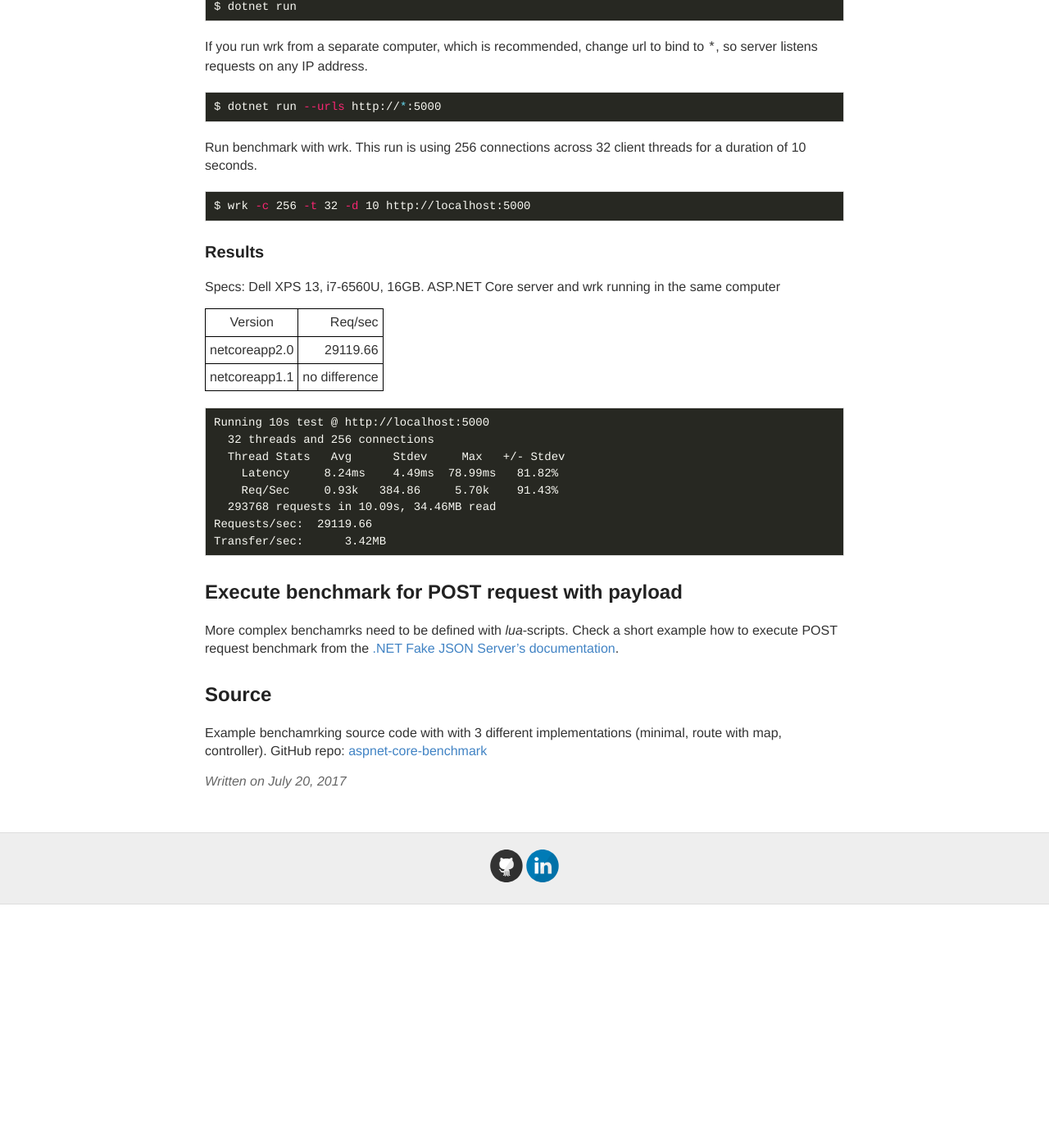
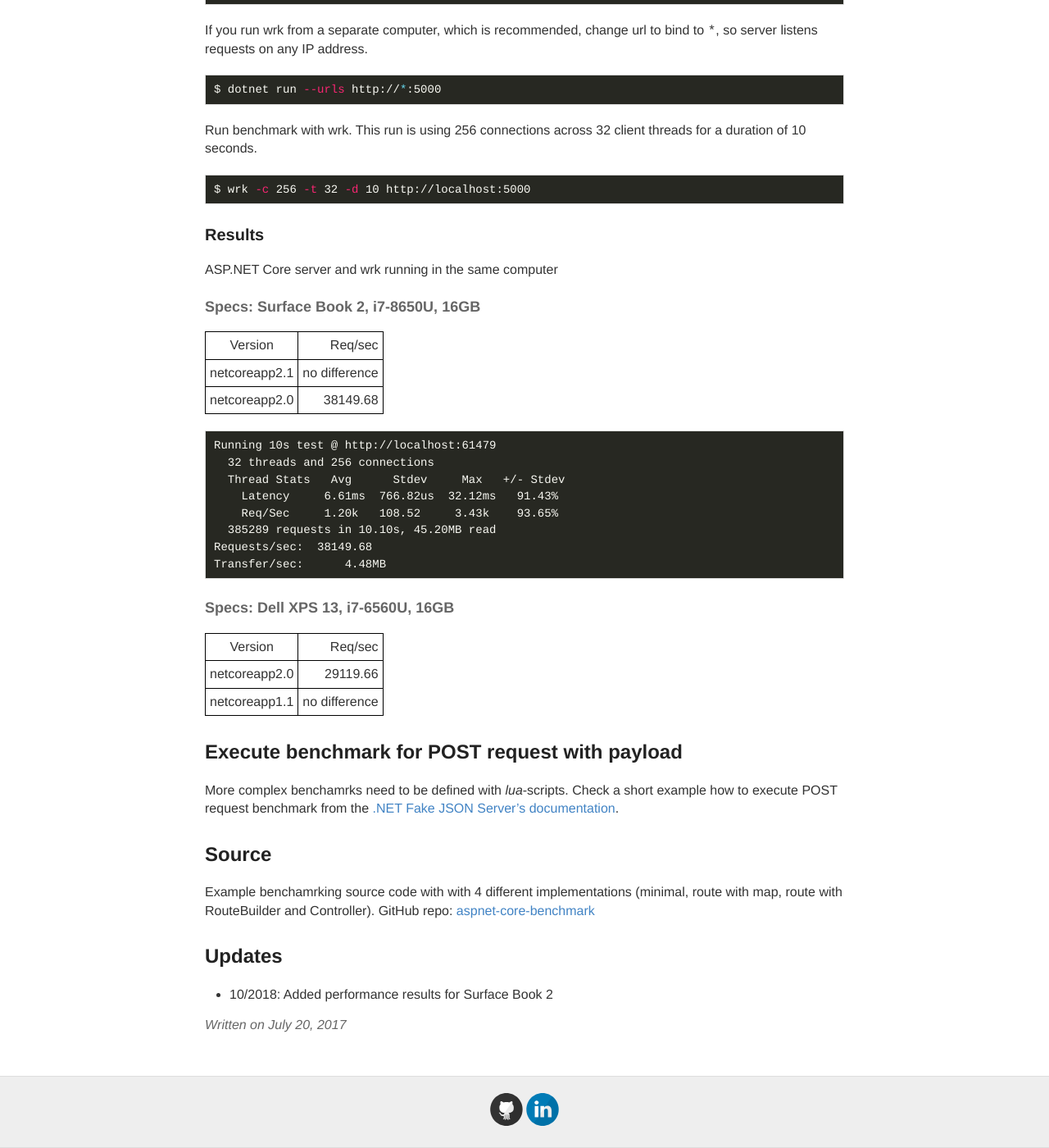
Before and after one commit to ttu/ttu.github.io, a Jekyll site: the page built from _posts/2017-7-20-aspnet-core-performance-tests-wrk.md, in a window 1280 px wide and 1400 px high, scrolled down 1349 px. Shown: the whole window at 82% size. Built offline with Jekyll 4.4.1, drawn with Linux system fonts in a browser that asks for light colours; comment, search, counter and statistics services are not loaded; before the commit the page ends 2452 px from its top, so only the background shows below that; some of the changed text lies outside the part shown.

Commit message:
Update performance test results with Surface Book 2

````diff
--- a/_posts/2017-7-20-aspnet-core-performance-tests-wrk.md
+++ b/_posts/2017-7-20-aspnet-core-performance-tests-wrk.md
@@ -75,23 +74,32 @@ $ wrk -c 256 -t 32 -d 10 http://localhost:5000
 
 ### Results
 
-Specs: Dell XPS 13, i7-6560U, 16GB. ASP.NET Core server and wrk running in the same computer
+ASP.NET Core server and wrk running in the same computer
+
+#### Specs: Surface Book 2, i7-8650U, 16GB
+
+Version|Req/sec
+---|---:
+netcoreapp2.1|no difference
+netcoreapp2.0|38149.68
+
+```
+Running 10s test @ http://localhost:61479
+  32 threads and 256 connections
+  Thread Stats   Avg      Stdev     Max   +/- Stdev
+    Latency     6.61ms  766.82us  32.12ms   91.43%
+    Req/Sec     1.20k   108.52     3.43k    93.65%
+  385289 requests in 10.10s, 45.20MB read
+Requests/sec:  38149.68
+Transfer/sec:      4.48MB
+```
+
+#### Specs: Dell XPS 13, i7-6560U, 16GB
 
 Version|Req/sec
 ---|---:
 netcoreapp2.0|29119.66
 netcoreapp1.1|no difference
-
-```
-Running 10s test @ http://localhost:5000
-  32 threads and 256 connections
-  Thread Stats   Avg      Stdev     Max   +/- Stdev
-    Latency     8.24ms    4.49ms  78.99ms   81.82%
-    Req/Sec     0.93k   384.86     5.70k    91.43%
-  293768 requests in 10.09s, 34.46MB read
-Requests/sec:  29119.66
-Transfer/sec:      3.42MB
-```
 
 ## Execute benchmark for POST request with payload
 
@@ -99,4 +107,8 @@ More complex benchamrks need to be defined with _lua_-scripts. Check a short exa
 
 ## Source
 
-Example benchamrking source code with with 3 different implementations (minimal, route with map, controller). GitHub repo: [aspnet-core-benchmark](https://github.com/ttu/aspnet-core-benchmark)
+Example benchamrking source code with with 4 different implementations (minimal, route with map, route with RouteBuilder and Controller). GitHub repo: [aspnet-core-benchmark](https://github.com/ttu/aspnet-core-benchmark)
+
+## Updates
+
+* 10/2018: Added performance results for Surface Book 2
````
Also changed, not shown: other parts of _posts/2017-7-20-aspnet-core-performance-tests-wrk.md (+7 -8 lines).
